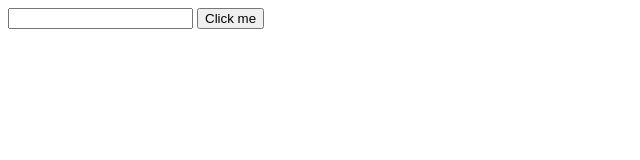
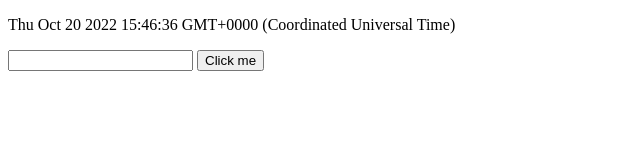
Before and after one commit to fc-fullstack-courses/async, a plain HTML site: page index.html in a window 1280 px wide. Shown: the whole page, without its empty margins (0-640 px from the left). Drawn offline with Linux system fonts and the light colour scheme.

Commit message:
Add bad clock

```diff
--- a/assets/js/index.js
+++ b/assets/js/index.js
@@ -24,9 +24,9 @@ const btn = document.querySelector('#btn');
 // setTimeout(() => {
 //   clearTimeout(id); // очищает таймаут
 // }, 0);
-
+const time = document.getElementById('time');
 const intervalId = setInterval(() => {
-  console.log('Interval');
+  time.textContent = new Date();
 }, 1000);
 
 // setTimeout(() => {
--- a/index.html
+++ b/index.html
@@ -8,6 +8,7 @@
   <script defer src="assets/js/index.js"></script>
 </head>
 <body>
+  <p id="time"></p>
   <input id="text" type="text">
   <button id="btn">Click me</button>
 </body>
```
